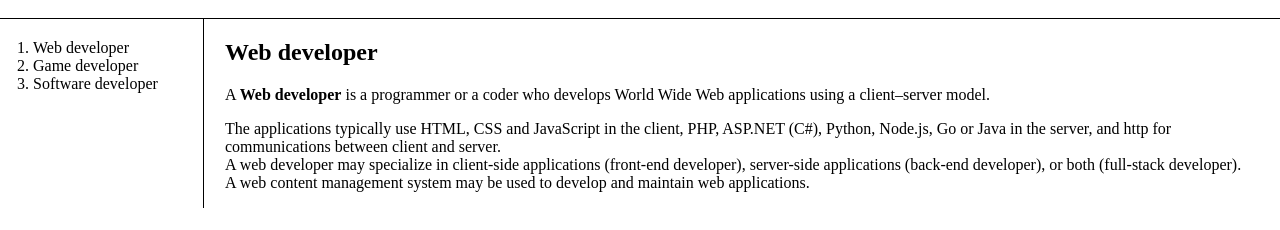
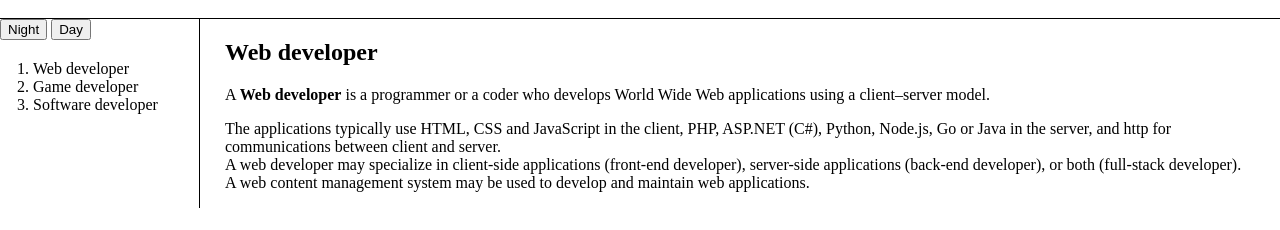
Before and after one commit to LuaBerry/JavaScript-Website, a plain HTML site: page 1.html in a window 1280 px wide. Shown: the part 74-304 px from the top of the page. Drawn offline with Linux system fonts and the light colour scheme.

Commit message:
First JavaScript, and applying to HTML

```diff
--- a/1.html
+++ b/1.html
@@ -4,16 +4,37 @@
         <title>The Developers</title>
         <meta charset="utf-8">
         <link rel="stylesheet" href="style.css">
+        <script>
+
+        </script>
     </head>
 
     <body>
         <h1><a href="index.html">Developers</a></h1>
         <div id="grid">
-            <ol>
-                <li><a href="1.html">Web developer</a></li>
-                <li><a href="2.html">Game developer</a></li>
-                <li><a href="3.html">Software developer</a></li>
-            </ol>
+            <div id ="index">
+                <input type="button" value="Night" onclick="
+                document.querySelector('body').style.backgroundColor = 'black';
+                document.querySelector('body').style.color = 'white';
+                const alinks = document.querySelectorAll('a');
+                alinks.forEach(a => {
+                    a.style.color = 'white'
+                });
+                ">
+                <input type="button" value="Day" onclick="
+                document.querySelector('body').style.backgroundColor = 'white';
+                document.querySelector('body').style.color = 'black';
+                const alinkss = document.querySelectorAll('a');
+                alinkss.forEach(a => {
+                    a.style.color = 'black'
+                });
+                ">
+                <ol>
+                    <li><a href="1.html">Web developer</a></li>
+                    <li><a href="2.html">Game developer</a></li>
+                    <li><a href="3.html">Software developer</a></li>
+                </ol>
+            </div>
             <div id="article">
                 <h2>Web developer</h2>
                 <p>
--- a/style.css
+++ b/style.css
@@ -23,9 +23,10 @@ img {
     display:grid;
     grid-template-columns: 200px 1fr;
 }
-
+#grid #index{
+    border-right: 1px solid black;
+}
 #grid ol {
-    border-right: 1px solid black;
     width: 150px;
     margin:0;
     padding:20px;
```
Also changed, not shown: EmptyHTML.html (added, +9 -0 lines), ex1.html (added, +15 -0 lines), ex2.html (added, +12 -0 lines).
